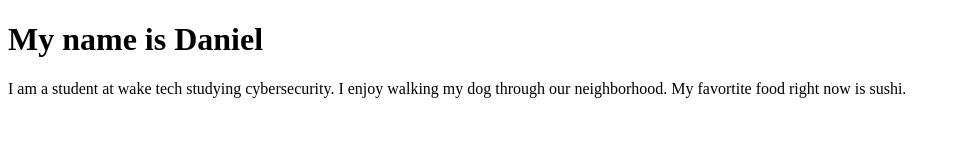
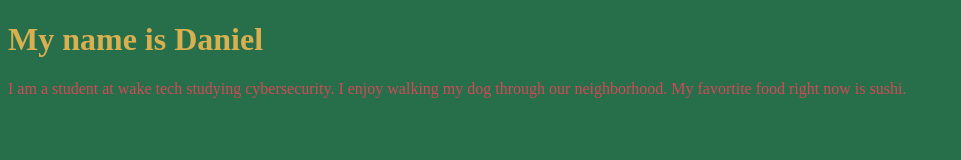
Before and after one commit to Dlc1235/Dlc1235.github.io, a plain HTML site: page index.html in a window 1280 px wide. Shown: the whole page, without its empty margins (0-961 px from the left). Drawn offline with Linux system fonts and the light colour scheme.

Commit message:
Update index.html

```diff
--- a/index.html
+++ b/index.html
@@ -3,19 +3,13 @@
 <head>
 <title>My Personal Introduction</title>
 <style>
-body {
-background-color: 276E4B;
-}
-h1 {
-color: D8B04F;
-}
-p {
-color: D14A57;
-}
+body {background-color: #276E4B;}
+h1 {color: #D8B04F;}
+p {color: #D14A57;}
 </style>
-<head>
+</head>
 <body>
 <h1>My name is Daniel</h1>
 <p>I am a student at wake tech studying cybersecurity. I enjoy walking my dog through our neighborhood. My favortite food right now is sushi.</p>
 </body>
-<html>
+</html>
```
